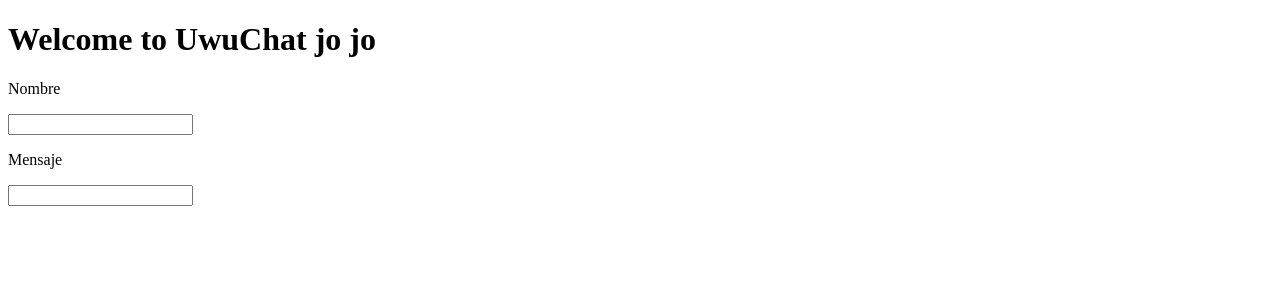
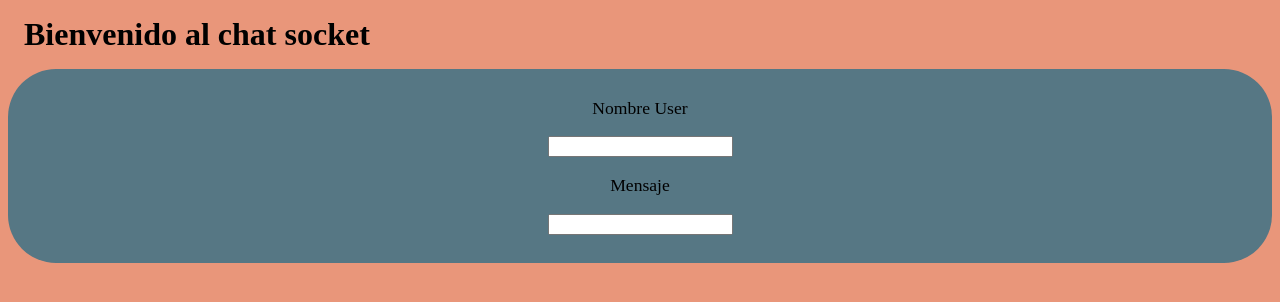
Before and after one commit to Franco-Carrera/Chat-socket.io, a website: page public/index.html in a window 1280 px wide. Drawn offline with nearby package versions, Linux system fonts and the light colour scheme; no server answers.

Commit message:
my super chat socket

```diff
--- a/public/index.html
+++ b/public/index.html
@@ -10,19 +10,16 @@
 </head>
 
 <body>
-
-  <h1>Welcome to UwuChat jo jo</h1>
-
-  <p>Nombre</p>
-  <input id="user"></input>
-  <p>Mensaje</p>
-  <input id="mensaje"></input>
-
-
-  <div id="container">
-    <p id="log"></p>
+  <h1>Bienvenido al chat socket </h1>
+  <div class="container__chat">
+    <p>Nombre User</p>
+    <input type="text" id="user">
+    <p>Mensaje</p>
+    <input type="text" id="mensaje"></input>
+    <div id="container">
+      <p id="log"></p>
+    </div>
   </div>
-
   <script src="/socket.io/socket.io.js"></script>
   <script src="index.js"></script>
 </body>
--- a/public/index.js
+++ b/public/index.js
@@ -2,7 +2,6 @@ const socket = io();
 
 let input = document.getElementById("mensaje");
 let user = document.getElementById("user");
-
 input.addEventListener("keyup", (e) => {
   if (e.key === "Enter") {
     if (e.target.value) {
@@ -10,12 +9,9 @@ input.addEventListener("keyup", (e) => {
     }
   }
 });
-
-//con on expone data
 socket.on("welcome", (data) => {
   alert(data);
 });
-
 socket.on("messagelog", (data) => {
   let p = document.getElementById("log");
   let mensajes = data
--- a/public/style.css
+++ b/public/style.css
@@ -0,0 +1,25 @@
+.container__chat {
+  margin: 1rem auto;
+  background-color: #567784;
+  border-right: 1em;
+  text-align: center;
+  border-radius: 3rem;
+  padding: 0.7rem;
+}
+
+input {
+  text-transform: capitalize;
+}
+
+h1 {
+  margin: 1rem;
+}
+
+p {
+  font-size: 1.1rem;
+  font-weight: lighter;
+}
+
+html {
+  background-color: darksalmon;
+}
```
Also changed, not shown: app.js (+4 -8 lines).
